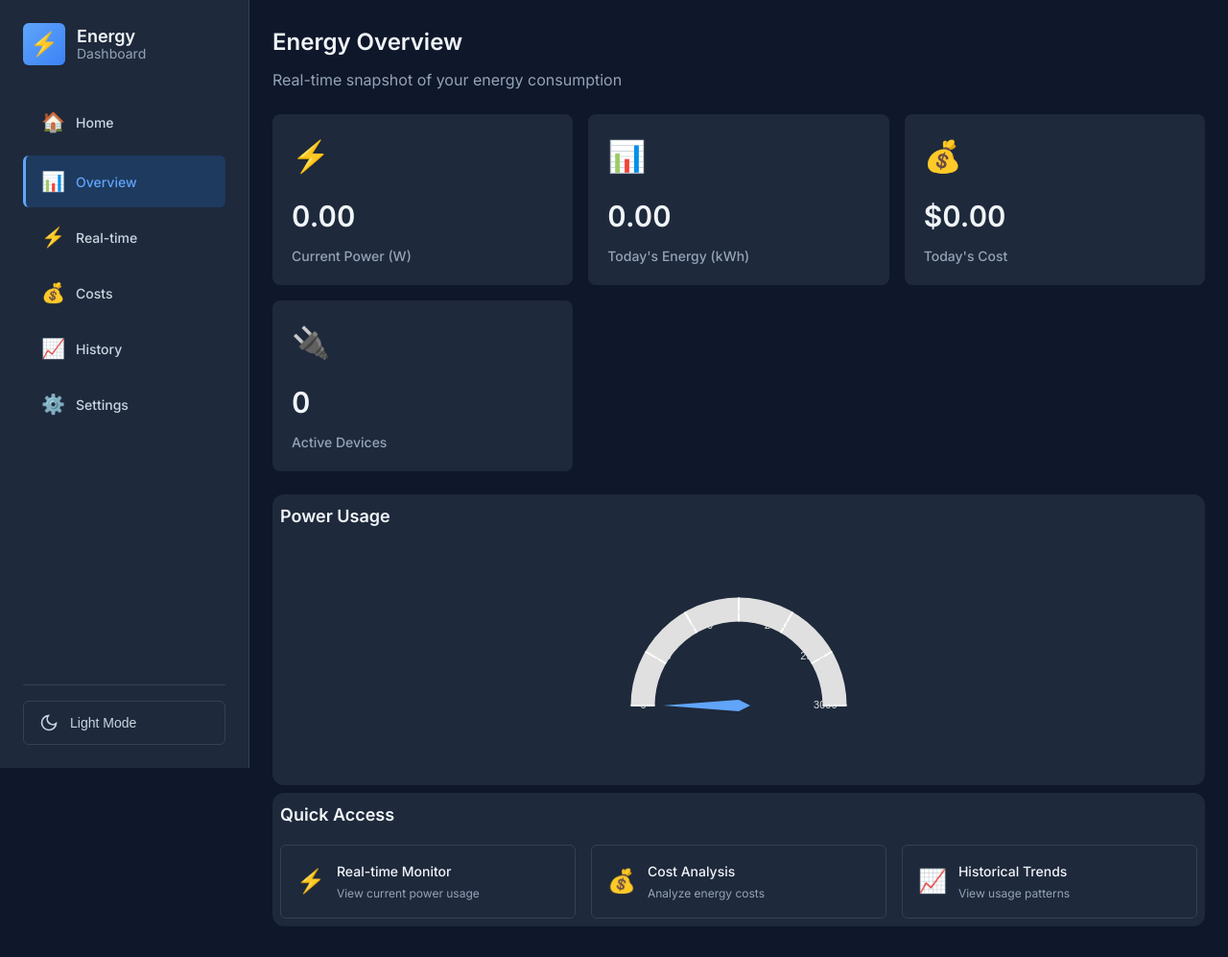
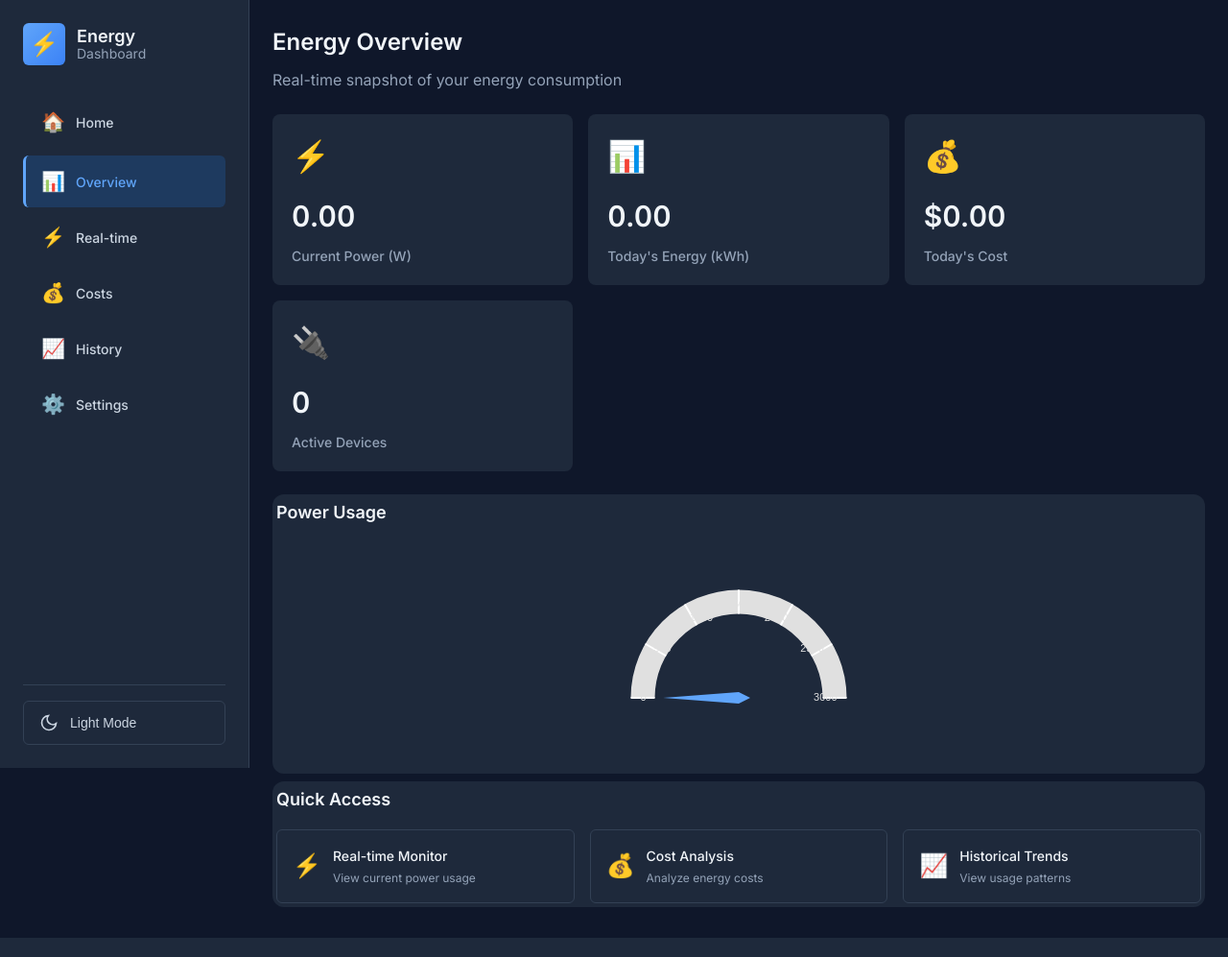
Before and after one commit to Sebastianwerner1985/energy-dashboard, a Flask app: page /overview in a window 1280 px wide. Shown: the whole page at 96% size. Run offline with Flask 3, Linux system fonts and the light colour scheme; data that the repository does not hold is empty; parts of the project's set-up code (start-up, migrations or seed data) failed here and were passed over; some libraries are stand-ins or nearby versions.

Commit message:
Fix no-data issue and further reduce whitespace
- Fix root route (/) to redirect to /overview instead of rendering without data
- Add missing redirect and url_for imports to Flask
- Reduce main-card padding from space-2 (8px) to space-1 (4px)
- Reduce main-card-header margin-bottom from space-2 to space-1 (4px)

This fixes the 'no data in dashboard' issue where the root route wasn't
calling get_overview_data(), and further minimizes whitespace around charts.

```diff
--- a/app.py
+++ b/app.py
@@ -1,7 +1,7 @@
 """
 Energy Dashboard Flask Application
 """
-from flask import Flask, render_template, jsonify, request
+from flask import Flask, render_template, jsonify, request, redirect, url_for
 from services.home_assistant import HomeAssistantClient
 from services.data_processor import DataProcessor
 from utils.logger import setup_logger
@@ -22,7 +22,7 @@ data_processor = DataProcessor(ha_client, config.CACHE_TTL)
 @app.route('/')
 def index():
     """Redirect to overview page"""
-    return render_template('overview.html')
+    return redirect(url_for('overview'))
 
 
 @app.route('/overview')
--- a/static/css/custom.css
+++ b/static/css/custom.css
@@ -243,7 +243,7 @@
 .main-card {
     background-color: var(--bg-surface);
     border-radius: var(--radius-xl);
-    padding: var(--space-2);
+    padding: var(--space-1);
     box-shadow: var(--shadow-sm);
     margin-bottom: var(--space-2);
 }
@@ -252,7 +252,7 @@
     display: flex;
     justify-content: space-between;
     align-items: center;
-    margin-bottom: var(--space-2);
+    margin-bottom: var(--space-1);
 }
 
 .main-card-title {
```
